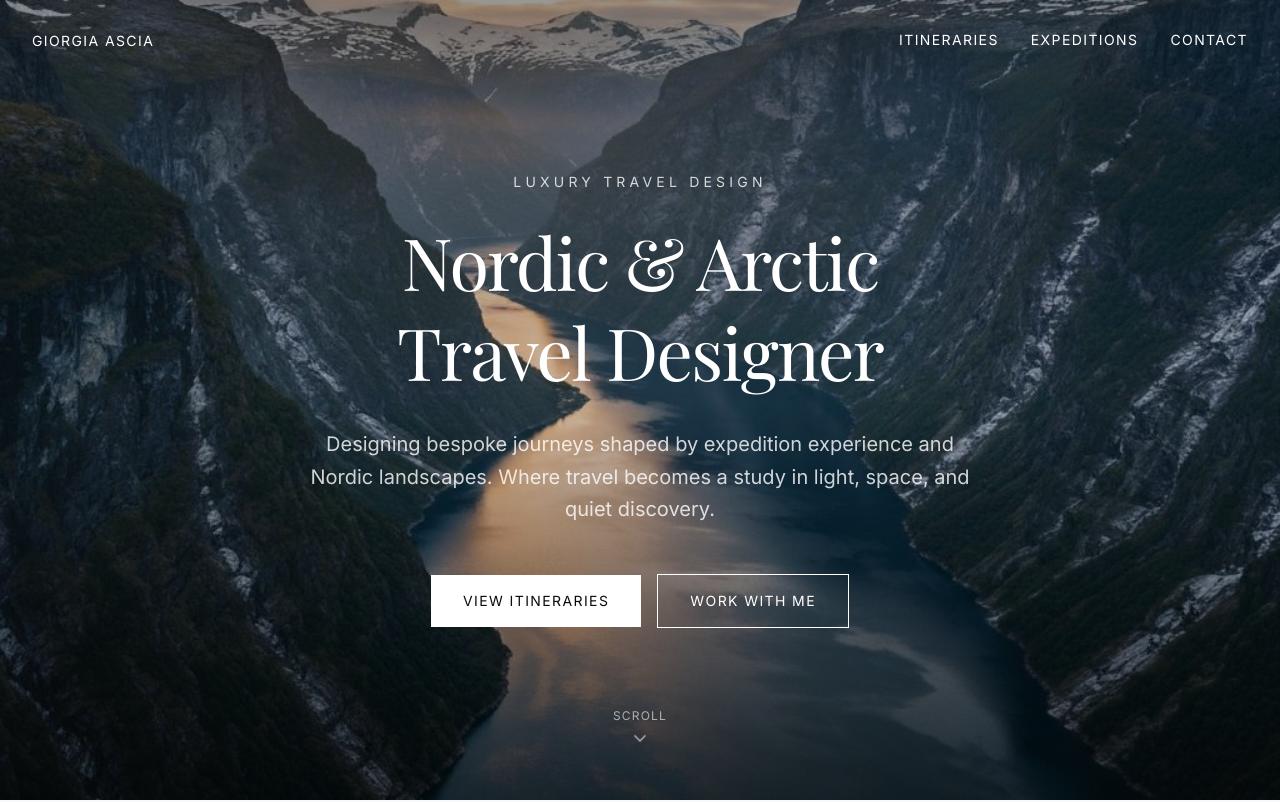
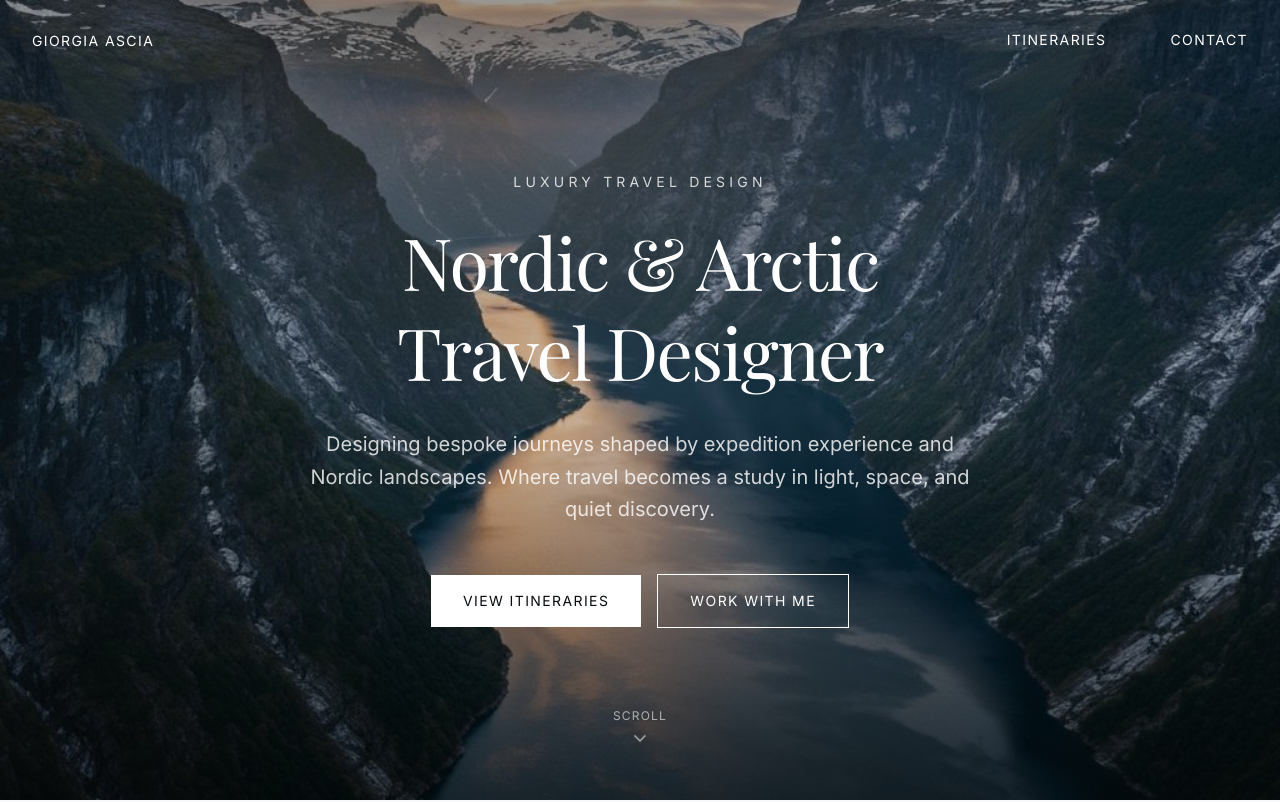
Before and after one commit to gioascia93/portfolio, a Next.js app: page / in a window 1280 px wide. Shown: the top 802 px of the page. Built offline with nearby package versions, Linux system fonts and the light colour scheme; a web font is replaced by a local one.

Commit message:
feat: disable Expeditions link in navigation
Removed Expeditions link to prevent navigation

```diff
--- a/components/navigation.tsx
+++ b/components/navigation.tsx
@@ -8,7 +8,7 @@ import { cn } from "@/lib/utils"
 const navItems = [
   { href: "/", label: "Home" },
   { href: "/#featured-itineraries", label: "Itineraries" },
-  { href: "/expeditions", label: "Expeditions" },
+  {/* href: "/expeditions", label: "Expeditions" */ },
   { href: "/#contact", label: "Contact" },
 ]
 
```
